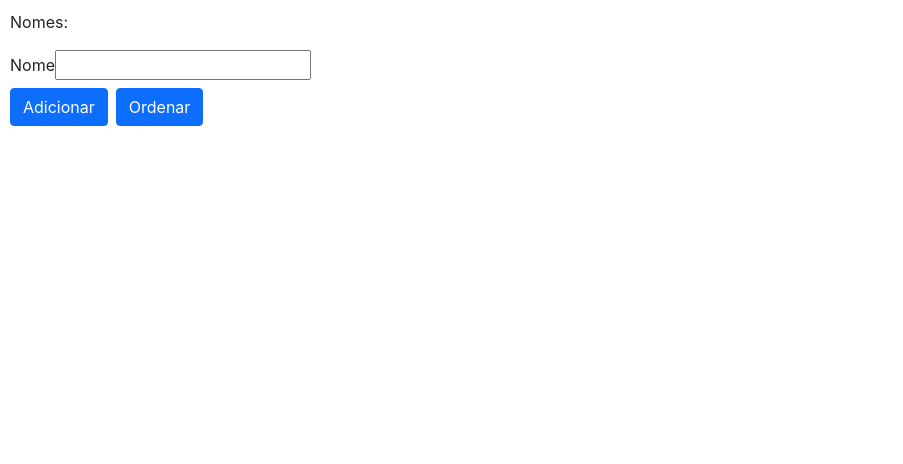
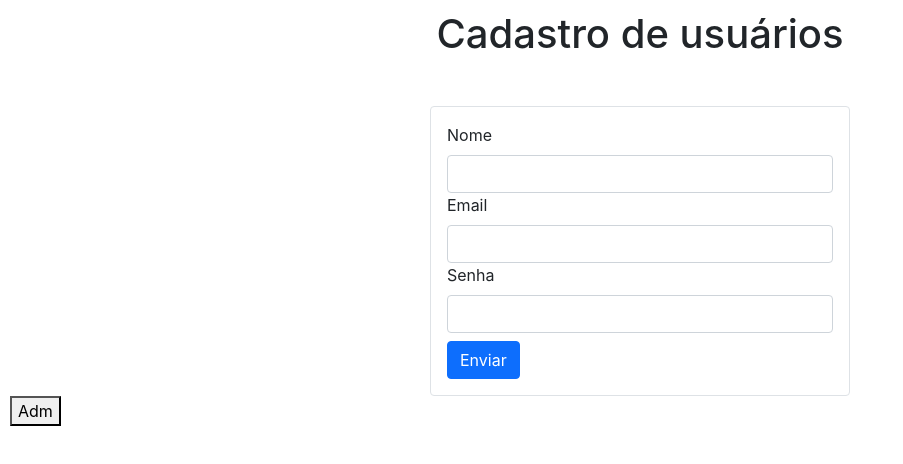
Before and after one commit to FranciscoNeto2909/praticas, a React (Create React App) app: page / in a window 1280 px wide. Shown: the top 464 px of the page, without its empty margins (0-903 px from the left). Built offline with nearby package versions, Linux system fonts and the light colour scheme.

Commit message:
praticing

```diff
--- a/src/App.js
+++ b/src/App.js
@@ -1,56 +1,23 @@
-import React, { useState } from "react";
-import usePeapleList from "./reducer/PepleList";
+import { useState } from "react";
+import Form from "./components/Form";
+import Users from "./reducer/Users";
 
 export default function App() {
-  const[state, dispatch] =  usePeapleList()
-  const[name, setName] = useState('')
-  function handleAddName(e){
-    setName(e.target.value)
-    return name
-  }
-  function handleAddPeaple(){
-    if(name){
-      dispatch({
-        type:"ADD",
-        payload:{
-          name:name
-        }
-      })
-      setName("")
-    }else{
-      alert("Digite seu nome")
-    }
-  }
-  const handleRemovePeaple = (id) => {
-    dispatch({
-      type:'DEL',
-      payload:{id}
-    })
-  }
-  function handleOrdenatePeaple(){
-    dispatch({
-      type:'ORDER'
-    })
-    console.log(state)
-  }
+  const [state, dispatch] = Users();
+  const [adm, setAdm] = useState(false)
   return (
     <>
-      <div>
-        <p>Nomes:</p>
-        <ul>
-          {state.map((pessoa, i) =>(
-            <li key={i} className="my-2 captalize">{pessoa.name}
-            <button onClick={()=>{handleRemovePeaple(pessoa.id)}} className="btn btn-sm btn-primary ms-2">Remover</button></li>
-          ))}
-        </ul>
-      </div>
-
-      <form>
-        <label>Nome</label>
-        <input type="text" value={name} onChange={handleAddName}/>
-      </form>
-      <button onClick={handleAddPeaple} className="btn btn-primary mt-2 me-2">Adicionar</button>
-      <button onClick={handleOrdenatePeaple} className="btn btn-primary mt-2">Ordenar</button>
+    <h1 className="text-center mb-5">Cadastro de usuários</h1>
+      <Form dispatch={dispatch}/>
+      { adm &&
+          state.map((user, i)=>(
+          <div key={i} className="border border-2 border-primary mt-3 p-2 rounded col-5">
+            <h3 className="text-center cap">{user.name}</h3>
+            <p className="text-center">{user.email}</p>
+          </div>
+          ))
+      }
+      <button onClick={()=>setAdm(true)}>Adm</button>
     </>
   );
 }
--- /dev/null
+++ b/src/components/Form.jsx
@@ -0,0 +1,38 @@
+import React, { useState } from "react";
+
+export default function Form({ dispatch }) {
+    const [invalid, setInvalid] = useState(false)
+    const [name, setName] = useState("")
+    const [email, setEmail] = useState("")
+    const [pass, setPass] = useState("")
+    const validate = new RegExp("^[a-zA-Z0-9._:$!%-]+@[a-zA-Z0-9.-]+.[a-zA-Z]$")
+
+    function handleAddForm() {
+        if (validate.test(email)) {
+            dispatch({
+                type: "ADDUSER",
+                payload: {
+                    name,
+                    email
+                }
+            })
+            setInvalid(false)
+
+        } else {
+            setInvalid(true)
+        }
+    }
+
+    return (
+        <div className="col-sm-7 col-md-5 col-lg-4 border p-3 rounded m-auto">
+            <label htmlFor="name" className="form-label">Nome</label>
+            <input type="text" id="name" className="form-control" value={name} onChange={e => setName(e.target.value)} autoComplete="off" />
+            <label htmlFor="email" className="form-label">Email</label>
+            <input type="email" id="email" className="form-control" value={email} onChange={e => setEmail(e.target.value)} autoComplete="off" />
+            {invalid && <div>Digite um email valido!</div>}
+            <label htmlFor="pass" className="form-label">Senha</label>
+            <input type="password" id="pass" className="form-control" value={pass} onChange={e => setPass(e.target.value)} />
+            <button className="btn btn-primary mt-2" onClick={handleAddForm}>Enviar</button>
+        </div>
+    )
+}
--- a/src/index.css
+++ b/src/index.css
@@ -14,6 +14,6 @@ code {
 li{
   list-style: none;
 }
-.captalize{
+.cap{
   text-transform: capitalize;
 }
--- /dev/null
+++ b/src/reducer/Users.jsx
@@ -0,0 +1,18 @@
+import {useReducer} from 'react'
+
+const initialState = []
+
+function reducer(state, action) {
+    switch (action.type) {
+        case 'ADDUSER':
+            return state = [...state, action.payload]
+        case 'DELLUSER':
+            return state = state.filter(user => user.name !== action.payload.name)
+        default:
+            return state;
+    }
+}
+
+export default function Users() {
+    return useReducer(reducer, initialState)
+}
```
